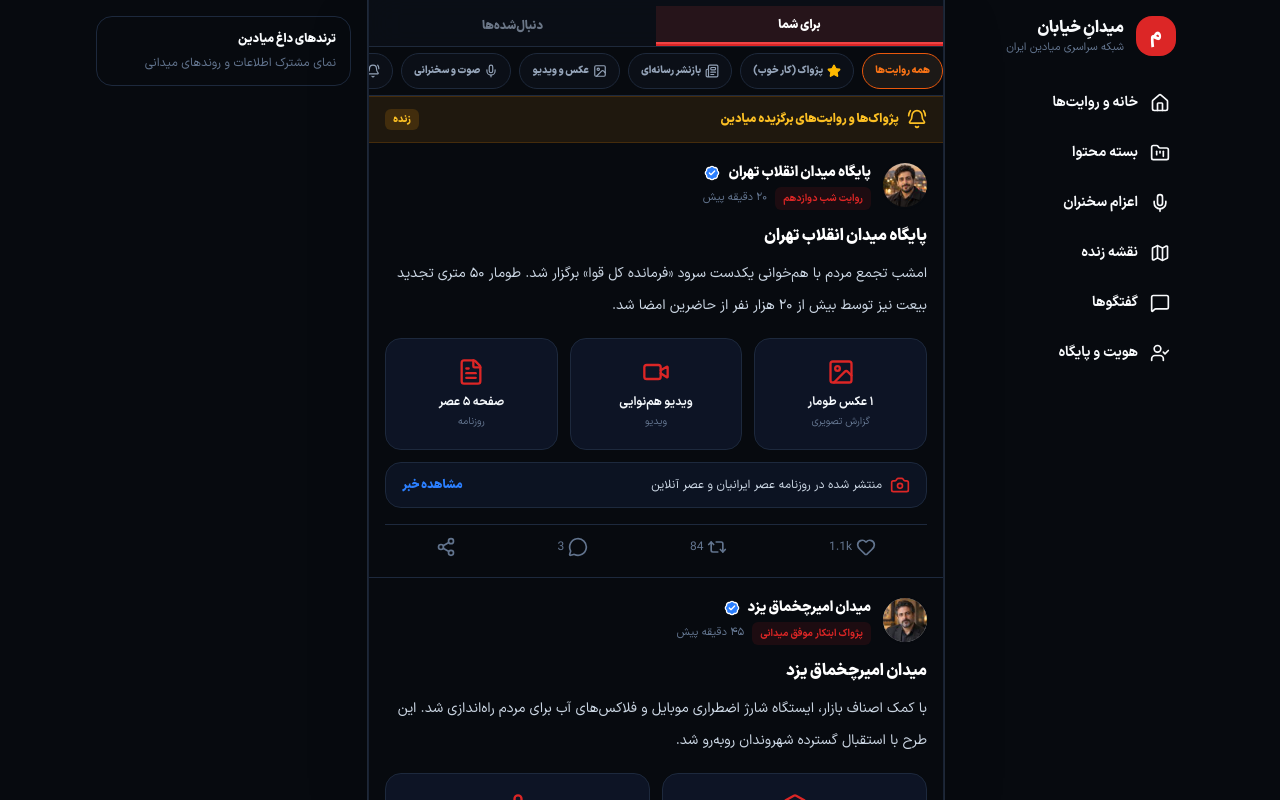
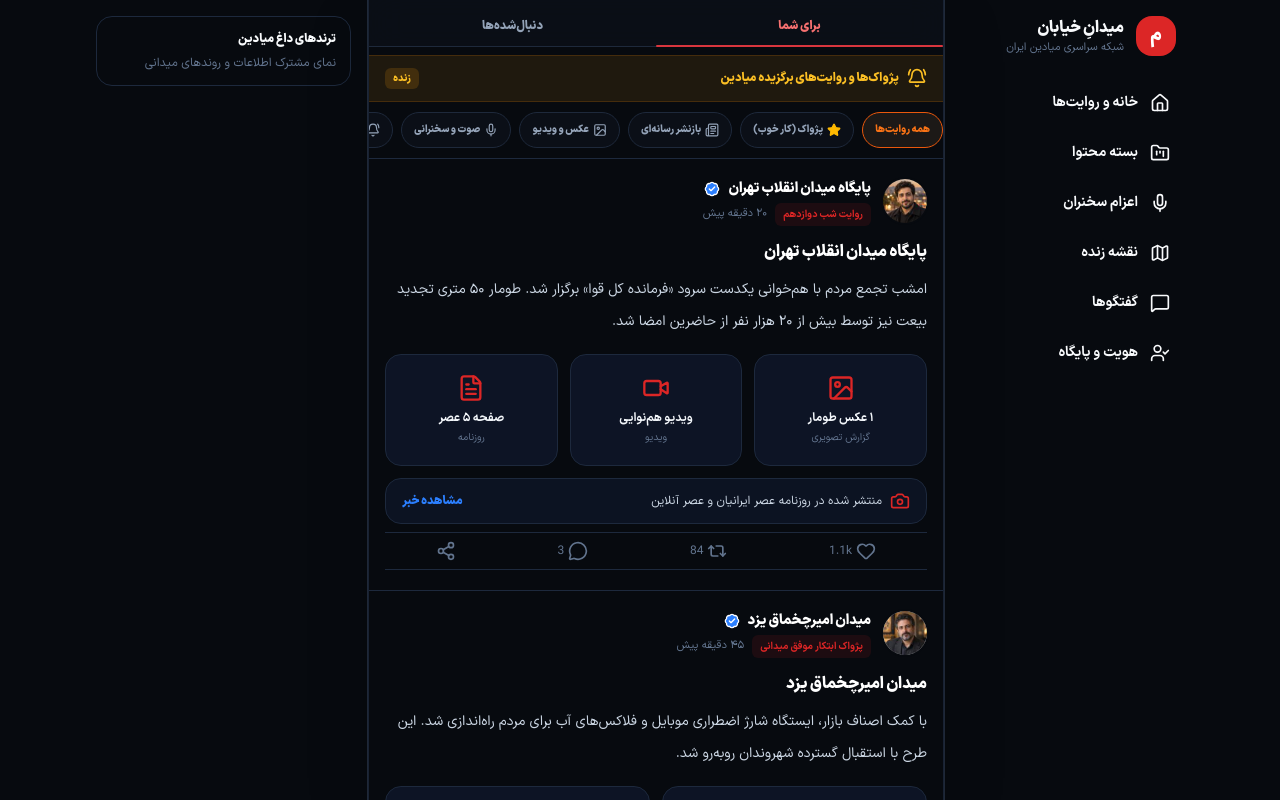
Before and after one commit to mohammad-mohammad-soltani/meydan, a Next.js app: page /home in a window 1280 px wide. Built offline with nearby package versions, Linux system fonts and the light colour scheme.

Commit message:
بهبود انیمیشن و چیدمان فید

```diff
--- a/app/globals.css
+++ b/app/globals.css
@@ -1937,3 +1937,59 @@ html:not(.dark) #view-combined-profile .profile-follow-button:hover {
     pointer-events: none;
   }
 }
+
+/* Home tabs use one shared underline that travels between the two choices. */
+#homeSubTabs.feed-tabs {
+  isolation: isolate;
+}
+#homeSubTabs.feed-tabs::after {
+  position: absolute;
+  z-index: 1;
+  inset-inline-start: 0;
+  bottom: -1px;
+  width: 50%;
+  height: 2px;
+  border-radius: 999px;
+  background: #d9363e;
+  content: "";
+  pointer-events: none;
+  transform: translateX(0);
+  will-change: transform;
+  transition: transform 140ms ease-out;
+}
+#homeSubTabs.feed-tabs[data-active-tab="following"]::after {
+  transform: translateX(-100%);
+}
+#homeSubTabs.feed-tabs button,
+#homeSubTabs.feed-tabs button:hover,
+#homeSubTabs.feed-tabs button.home-subtab-active {
+  background: transparent !important;
+  border-bottom: 0 !important;
+  box-shadow: none !important;
+  opacity: 1 !important;
+  transform: none !important;
+  transition: color 180ms ease;
+}
+html:not(.dark) #homeSubTabs.feed-tabs button.home-subtab-active {
+  color: #cf3438 !important;
+}
+html.dark #homeSubTabs.feed-tabs button.home-subtab-active {
+  color: #f87171 !important;
+}
+#view-feed .feed-item:hover {
+  border-color: var(--line-subtle) !important;
+}
+@keyframes feedTabPanelEnter {
+  from { opacity: 0; transform: translateY(6px); }
+  to { opacity: 1; transform: translateY(0); }
+}
+.feed-tab-panel-enter {
+  animation: feedTabPanelEnter 180ms ease-out both;
+}
+@media (prefers-reduced-motion: reduce) {
+  #homeSubTabs.feed-tabs::after,
+  .feed-tab-panel-enter {
+    transition: none;
+    animation: none;
+  }
+}
--- a/features/feed/components/FeedFilters.tsx
+++ b/features/feed/components/FeedFilters.tsx
@@ -25,7 +25,7 @@ const filterIcons = {
 
 export function FeedFilters({ activeFilter, onChange }: FeedFiltersProps) {
   return (
-    <div className="feed-filter-strip flex w-full gap-2 overflow-x-auto border-b border-slate-200 px-3 py-1.5 no-scrollbar dark:border-slate-800">
+    <div className="feed-filter-strip flex w-full gap-2 overflow-x-auto border-b border-slate-200 px-3 py-2.5 no-scrollbar dark:border-slate-800">
       {filters.map((filter) => {
         const Icon = filter.icon ? filterIcons[filter.icon] : null;
         return <button key={filter.id} id={"pill-" + filter.id} type="button" onClick={() => onChange(filter.id)} className={"feed-filter-pill pill-tab inline-flex shrink-0 items-center justify-center gap-1 rounded-full border px-3 py-1 text-center text-[10px] font-black transition " + (activeFilter === filter.id ? "active-pill" : "")}>{Icon ? <Icon className={"h-3.5 w-3.5 shrink-0 " + (filter.icon === "star" ? "fill-amber-400 text-amber-400" : "")} /> : null}<span className="whitespace-nowrap">{filter.label}</span></button>;
--- a/features/feed/components/FeedTabs.tsx
+++ b/features/feed/components/FeedTabs.tsx
@@ -7,7 +7,7 @@ type FeedTabsProps = {
 
 export function FeedTabs({ activeTab, onChange }: FeedTabsProps) {
   return (
-    <div id="homeSubTabs" className="feed-tabs flex w-full border-b border-slate-200 bg-white/95 dark:border-slate-800 dark:bg-[#070a0f]/95">
+    <div id="homeSubTabs" data-active-tab={activeTab} className="feed-tabs relative flex w-full border-b border-slate-200 bg-white/95 dark:border-slate-800 dark:bg-[#070a0f]/95">
       <button type="button" onClick={() => onChange("for-you")} className={"flex-1 px-2 py-2.5 text-xs font-black transition " + (activeTab === "for-you" ? "home-subtab-active" : "text-slate-500 dark:text-slate-400")}>
         برای شما
       </button>
--- a/features/feed/components/FeedView.tsx
+++ b/features/feed/components/FeedView.tsx
@@ -17,16 +17,16 @@ export function FeedView({ posts, suggestions }: { posts: FeedPost[]; suggestion
 
       {feed.activeTab === "for-you" ? (
         <>
-          <FeedFilters activeFilter={feed.activeFilter} onChange={feed.setActiveFilter} />
-          <section className="feed-live-banner flex w-full items-center justify-between border-y px-4 py-3 text-xs font-black" aria-label="روایت‌های برگزیده میادین">
+          <section className="feed-live-banner mt-2 flex w-full items-center justify-between border-y px-4 py-3 text-xs font-black" aria-label="روایت‌های برگزیده میادین">
             <span className="inline-flex min-w-0 items-center gap-2"><BellRing className="h-5 w-5 shrink-0" aria-hidden="true" /><span>پژواک‌ها و روایت‌های برگزیده میادین</span></span>
             <span className="feed-live-badge shrink-0 rounded-md px-2 py-1 text-[10px]">زنده</span>
           </section>
-          <div className="w-full divide-y divide-slate-100 dark:divide-slate-800">
+          <FeedFilters activeFilter={feed.activeFilter} onChange={feed.setActiveFilter} />
+          <div key={feed.activeFilter} className="feed-tab-panel-enter"><div className="w-full divide-y divide-slate-100 dark:divide-slate-800">
             {feed.posts.map((post) => <PostCard key={post.id} post={post} liked={feed.likedPostIds.has(post.id)} reposted={feed.repostedPostIds.has(post.id)} joined={feed.joinedPostIds.has(post.id)} onLike={() => feed.toggleLike(post.id)} onRepost={() => feed.toggleRepost(post.id)} onShare={() => void feed.sharePost(post)} onJoin={() => feed.joinInitiative(post.id)} onOpenMedia={() => feed.openMedia(post.mediaReflection ?? null)} />)}
-          </div>
+          </div></div>
         </>
-      ) : <FollowSuggestions suggestions={feed.suggestions} followedIds={feed.followedSquareIds} onToggleFollow={feed.toggleFollow} />}
+      ) : <div key={feed.activeTab} className="feed-tab-panel-enter"><FollowSuggestions suggestions={feed.suggestions} followedIds={feed.followedSquareIds} onToggleFollow={feed.toggleFollow} /></div>}
 
       {feed.selectedMedia ? <div role="dialog" aria-modal="true" aria-label="انعکاس رسانه‌ای" className="fixed inset-0 z-50 flex items-center justify-center bg-black/70 p-4 backdrop-blur-sm"><div className="w-full max-w-sm rounded-2xl border border-slate-200 bg-white p-5 shadow-2xl dark:border-slate-800 dark:bg-[#0b0f17]"><div className="flex items-center justify-between"><h2 className="text-sm font-black text-slate-950 dark:text-white">انعکاس رسانه‌ای</h2><button type="button" onClick={feed.closeMedia} aria-label="بستن" className="rounded-lg p-1 text-slate-400 hover:text-brand-red"><X className="h-5 w-5" /></button></div><p className="mt-4 text-sm font-bold text-slate-700 dark:text-slate-200">{feed.selectedMedia.headline}</p><p className="mt-2 text-xs text-slate-500">{feed.selectedMedia.outlet}</p></div></div> : null}
     </div>
--- a/features/feed/components/PostActions.tsx
+++ b/features/feed/components/PostActions.tsx
@@ -18,7 +18,7 @@ const formatCount = (value: number) => value >= 1000 ? (value / 1000).toFixed(1)
 
 export function PostActions({ postId, likes, comments, reposts, liked, reposted, onLike, onRepost, onShare }: PostActionsProps) {
   return (
-    <div className="feed-post-actions relative z-10 mt-4 flex flex-row-reverse items-center justify-around border-t border-slate-100 pt-3 text-slate-400 dark:border-slate-800 dark:text-slate-500">
+    <div className="feed-post-actions relative z-10 mt-2 flex flex-row-reverse items-center justify-around border-y border-slate-100 py-2 text-slate-400 dark:border-slate-800 dark:text-slate-500">
       <button type="button" onClick={onShare} aria-label="اشتراک‌گذاری روایت" className="transition hover:text-brand-red"><Share2 className="h-5 w-5" /></button>
       <Link href={("/posts/" + postId) as Route} aria-label="مشاهده نظرها" className="inline-flex items-center gap-1 transition hover:text-brand-red"><MessageCircle className="h-5 w-5" /><span className="text-xs">{comments}</span></Link>
       <button type="button" onClick={onRepost} aria-pressed={reposted} className={"inline-flex items-center gap-1 transition " + (reposted ? "text-emerald-500" : "hover:text-emerald-500")}><Repeat2 className="h-5 w-5" /><span className="text-xs">{reposts}</span></button>
```
